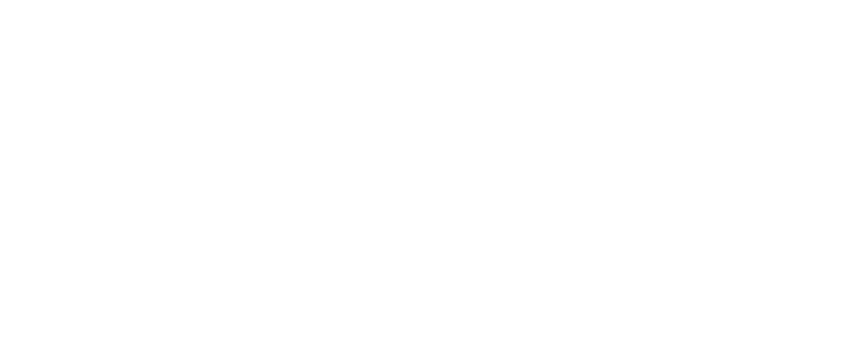
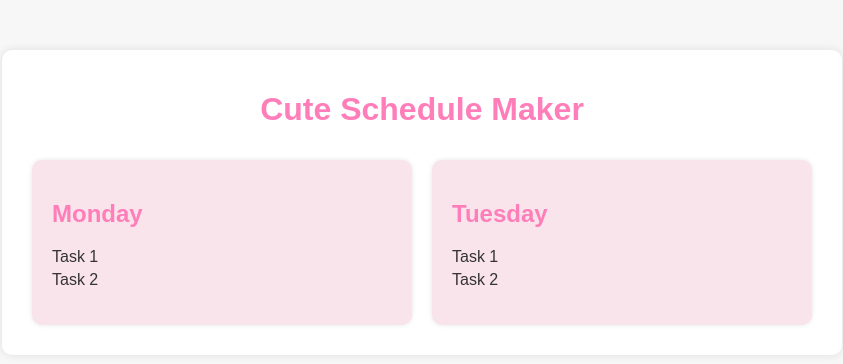
Before and after one commit to kelly2377/Wichack2024, a plain HTML site: page LevelOne.html in a window 1280 px wide. Shown: the whole page, without its empty margins (218-1061 px from the left). Drawn offline with Linux system fonts and the light colour scheme.

Commit message:
level one and index changes

```diff
--- a/LevelOne.html
+++ b/LevelOne.html
@@ -1,11 +1,33 @@
 <!DOCTYPE html>
 <html lang="en">
 <head>
-    <meta charset="UTF-8">
-    <meta name="viewport" content="width=device-width, initial-scale=1.0">
-    <title>Level One</title>
+  <meta charset="UTF-8">
+  <meta name="viewport" content="width=device-width, initial-scale=1.0">
+  <title>Cute Schedule Maker</title>
+  <link rel="stylesheet" href="styles.css">
 </head>
 <body>
-
+  <div class="container">
+    <h1>Cute Schedule Maker</h1>
+    <div class="schedule">
+      <div class="day">
+        <h2>Monday</h2>
+        <ul>
+          <li>Task 1</li>
+          <li>Task 2</li>
+          <!-- Add more tasks as needed -->
+        </ul>
+      </div>
+      <div class="day">
+        <h2>Tuesday</h2>
+        <ul>
+          <li>Task 1</li>
+          <li>Task 2</li>
+          <!-- Add more tasks as needed -->
+        </ul>
+      </div>
+      <!-- Repeat for other days of the week -->
+    </div>
+  </div>
 </body>
 </html>
--- /dev/null
+++ b/styles.css
@@ -0,0 +1,48 @@
+body {
+    font-family: Arial, sans-serif;
+    margin: 0;
+    padding: 0;
+    background-color: #f7f7f7;
+  }
+
+  .container {
+    max-width: 800px;
+    margin: 50px auto;
+    padding: 20px;
+    background-color: #fff;
+    border-radius: 10px;
+    box-shadow: 0 0 10px rgba(0, 0, 0, 0.1);
+  }
+
+  .schedule {
+    display: flex;
+    flex-wrap: wrap;
+  }
+
+  .day {
+    flex: 1;
+    padding: 20px;
+    margin: 10px;
+    background-color: #f9e4eb;
+    border-radius: 10px;
+    box-shadow: 0 0 5px rgba(0, 0, 0, 0.1);
+  }
+
+  h1 {
+    text-align: center;
+    color: #ff7eb9;
+  }
+
+  h2 {
+    color: #ff7eb9;
+  }
+
+  ul {
+    list-style-type: none;
+    padding: 0;
+  }
+
+  li {
+    margin-bottom: 5px;
+    color: #333;
+  }
```
Also changed, not shown: index.html (+1 -1 lines).
